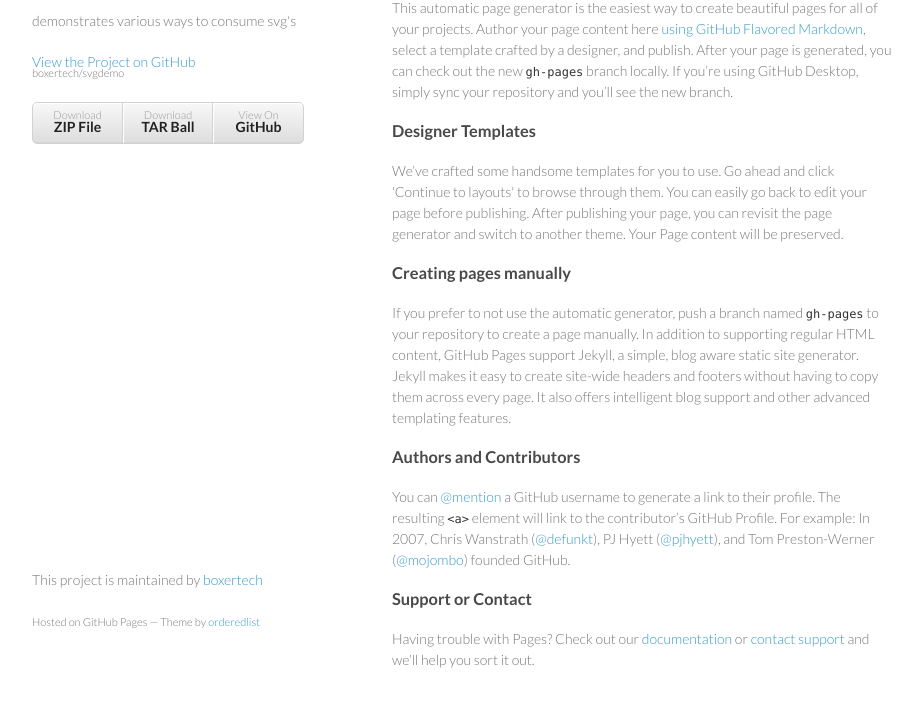
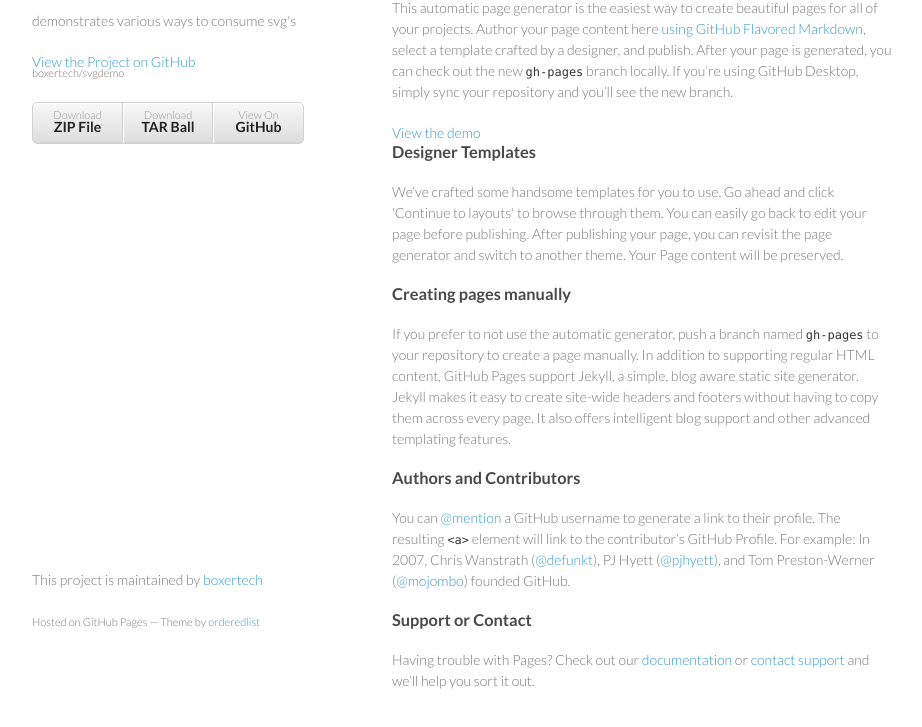
Before and after one commit to boxertech/svgdemo, a website: page index.html in a window 1280 px wide. Shown: the part 99-826 px from the top of the page, without its empty margins (178-1100 px from the left). Drawn offline with Linux system fonts and the light colour scheme.

Commit message:
feat(home): adds link to demo

```diff
--- a/index.html
+++ b/index.html
@@ -32,7 +32,7 @@
 <a id="welcome-to-github-pages" class="anchor" href="#welcome-to-github-pages" aria-hidden="true"><span class="octicon octicon-link"></span></a>Welcome to GitHub Pages.</h3>
 
 <p>This automatic page generator is the easiest way to create beautiful pages for all of your projects. Author your page content here <a href="https://guides.github.com/features/mastering-markdown/">using GitHub Flavored Markdown</a>, select a template crafted by a designer, and publish. After your page is generated, you can check out the new <code>gh-pages</code> branch locally. If you’re using GitHub Desktop, simply sync your repository and you’ll see the new branch.</p>
-
+<a href="/src/index.html">View the demo</a>
 <h3>
 <a id="designer-templates" class="anchor" href="#designer-templates" aria-hidden="true"><span class="octicon octicon-link"></span></a>Designer Templates</h3>
 
```
